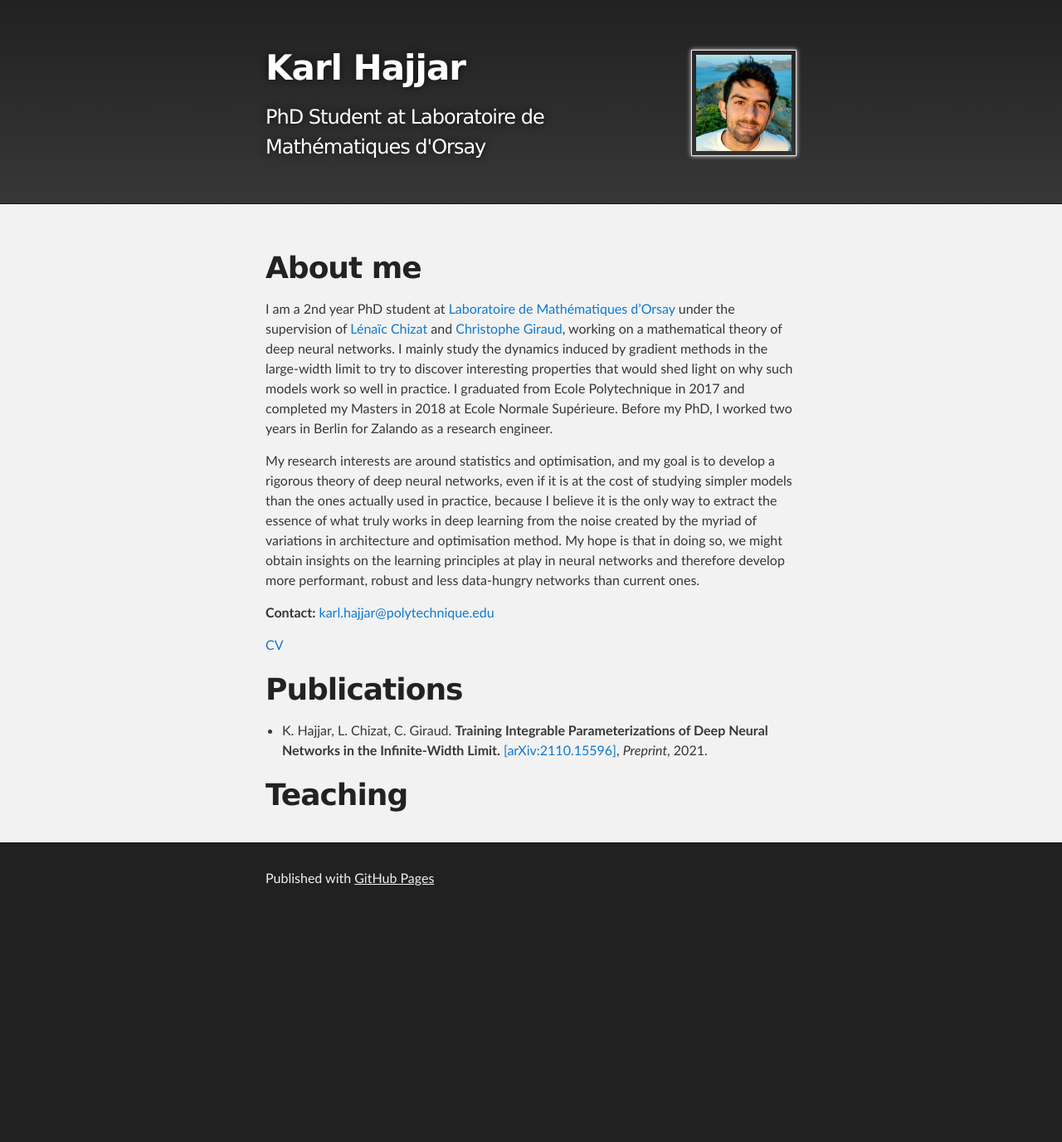
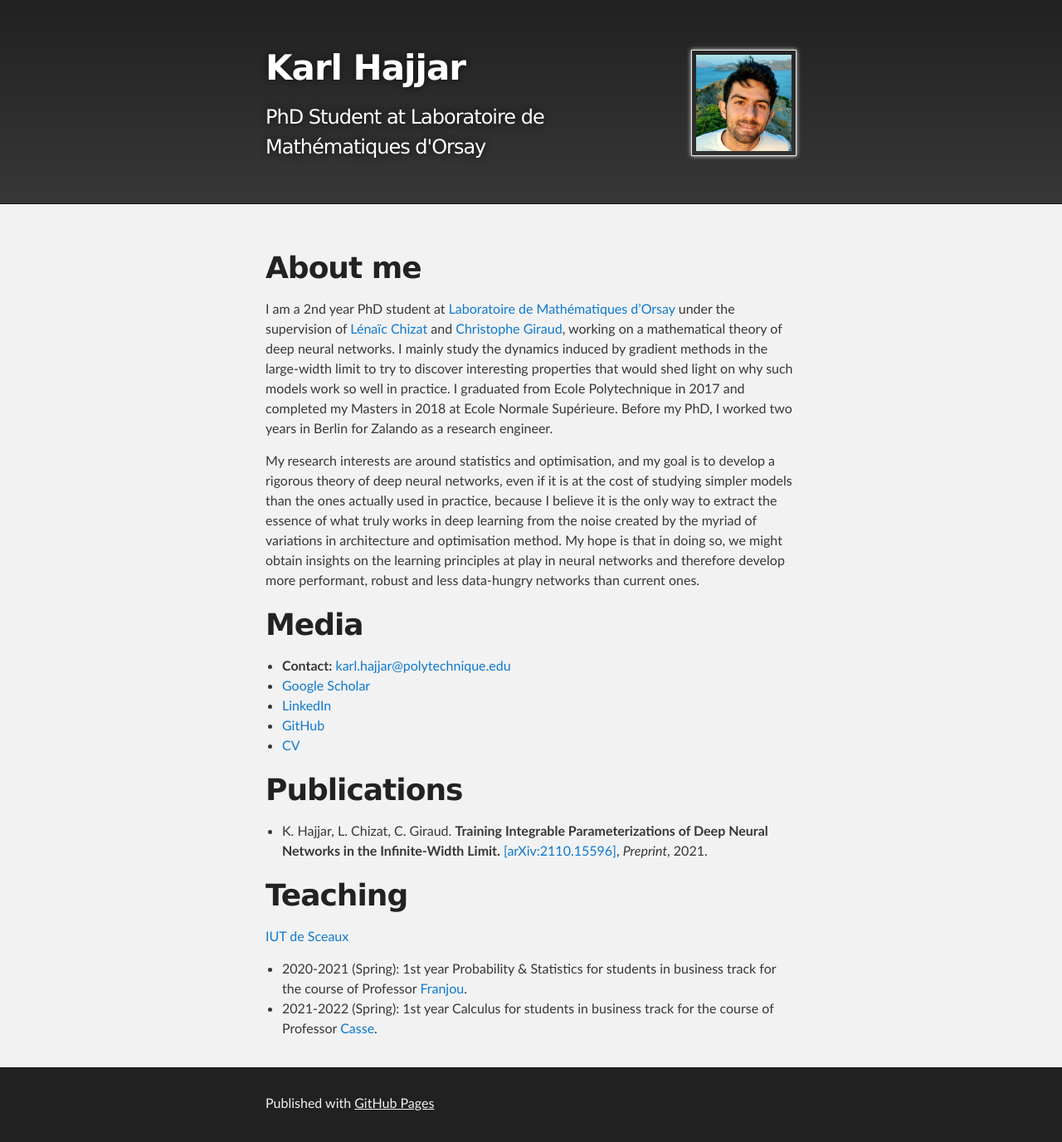
Before and after one commit to karl-hajjar/karl-hajjar.github.io, a Jekyll site: the page built from index.md, in a window 1280 px wide. Shown: the whole page at 83% size. Built offline with Jekyll 4.4.1, drawn with Linux system fonts in a browser that asks for light colours; our own code applies the rules of GitHub Pages for plain Markdown files; before the commit the page ends 1105 px from its top, so only the background shows below that.

Commit message:
Added media links and filled in teaching section

```diff
--- a/index.md
+++ b/index.md
@@ -12,9 +12,13 @@ it is the only way to extract the essence of what truly works in deep learning f
 in architecture and optimisation method. My hope is that in doing so, we might obtain insights on the learning principles
 at play in neural networks and therefore develop more performant, robust and less data-hungry networks than current ones.
 
-**Contact:** [karl.hajjar@polytechnique.edu](karl.hajjar@polytechnique.edu)
+# Media
 
-[CV](data/CV_Karl_Hajjar_phd_june_2021_pdf.pdf)
+- **Contact:** [karl.hajjar@polytechnique.edu](karl.hajjar@polytechnique.edu)
+- [Google Scholar](https://scholar.google.com/citations?user=o1pSVrgAAAAJ&hl=fr)
+- [LinkedIn](https://www.linkedin.com/in/karl-hajjar-b3607b108/)
+- [GitHub](https://github.com/karl-hajjar/)
+- [CV](data/CV_Karl_Hajjar_phd_june_2021_pdf.pdf)
 
 # Publications
 - K. Hajjar, L. Chizat, C. Giraud. **Training Integrable Parameterizations of Deep Neural Networks in the Infinite-Width
@@ -22,4 +26,7 @@ Limit.** [[arXiv:2110.15596]](https://arxiv.org/abs/2110.15596#), *Preprint*, 20
 
 # Teaching
 
-[//]: # (* * *)
+[IUT de Sceaux](https://www.iut-sceaux.universite-paris-saclay.fr/formations/formation-initiale/gestion-des-entreprises-et-des-administrations)
+
+- 2020-2021 (Spring): 1st year Probability & Statistics for students in business track for the course of Professor [Franjou](https://www.linkedin.com/in/denis-franjou-85a6a7b1/?originalSubdomain=fr).
+- 2021-2022 (Spring): 1st year Calculus for students in business track for the course of Professor [Casse](https://sites.google.com/view/jcasse/enseignement/s2?authuser=0).
```
